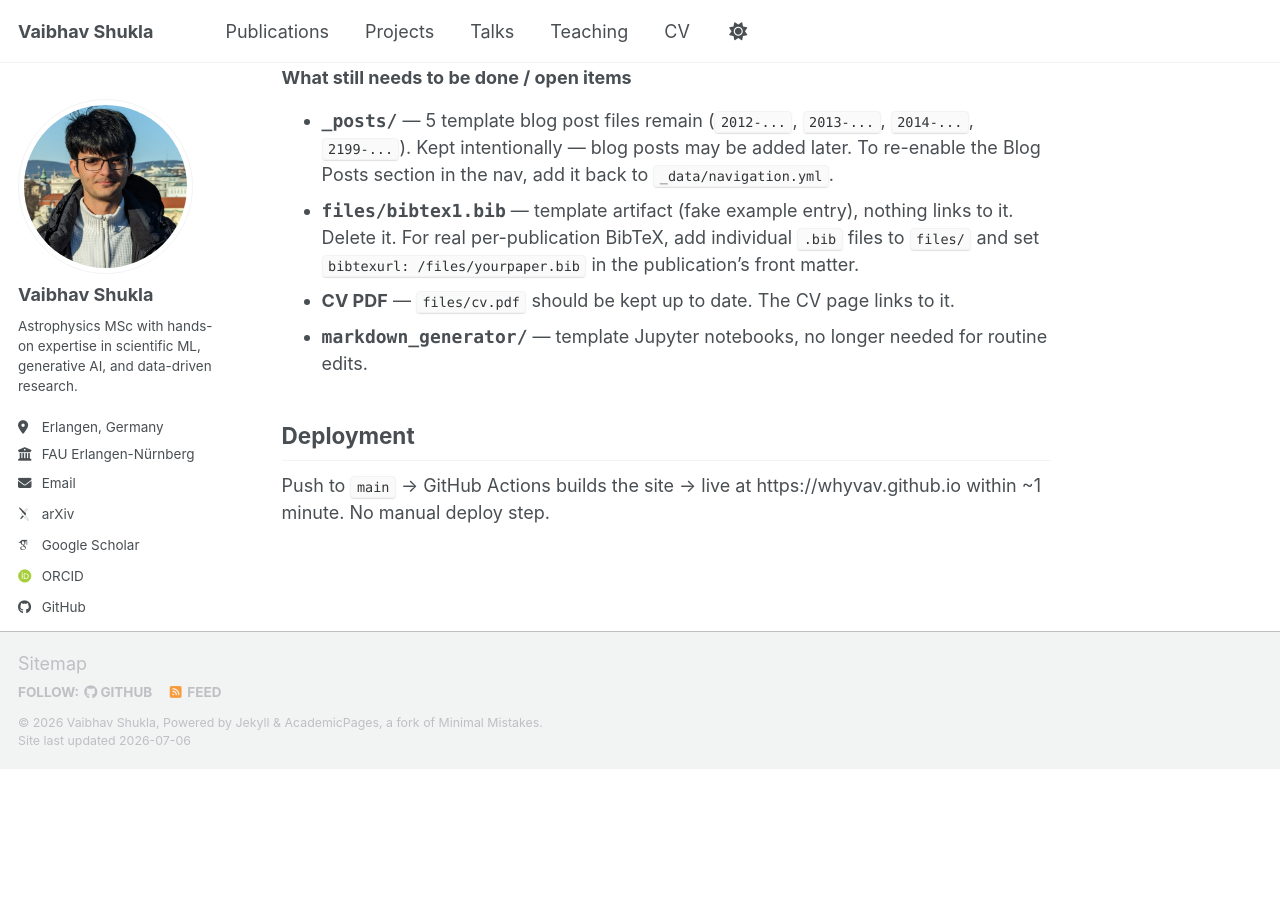
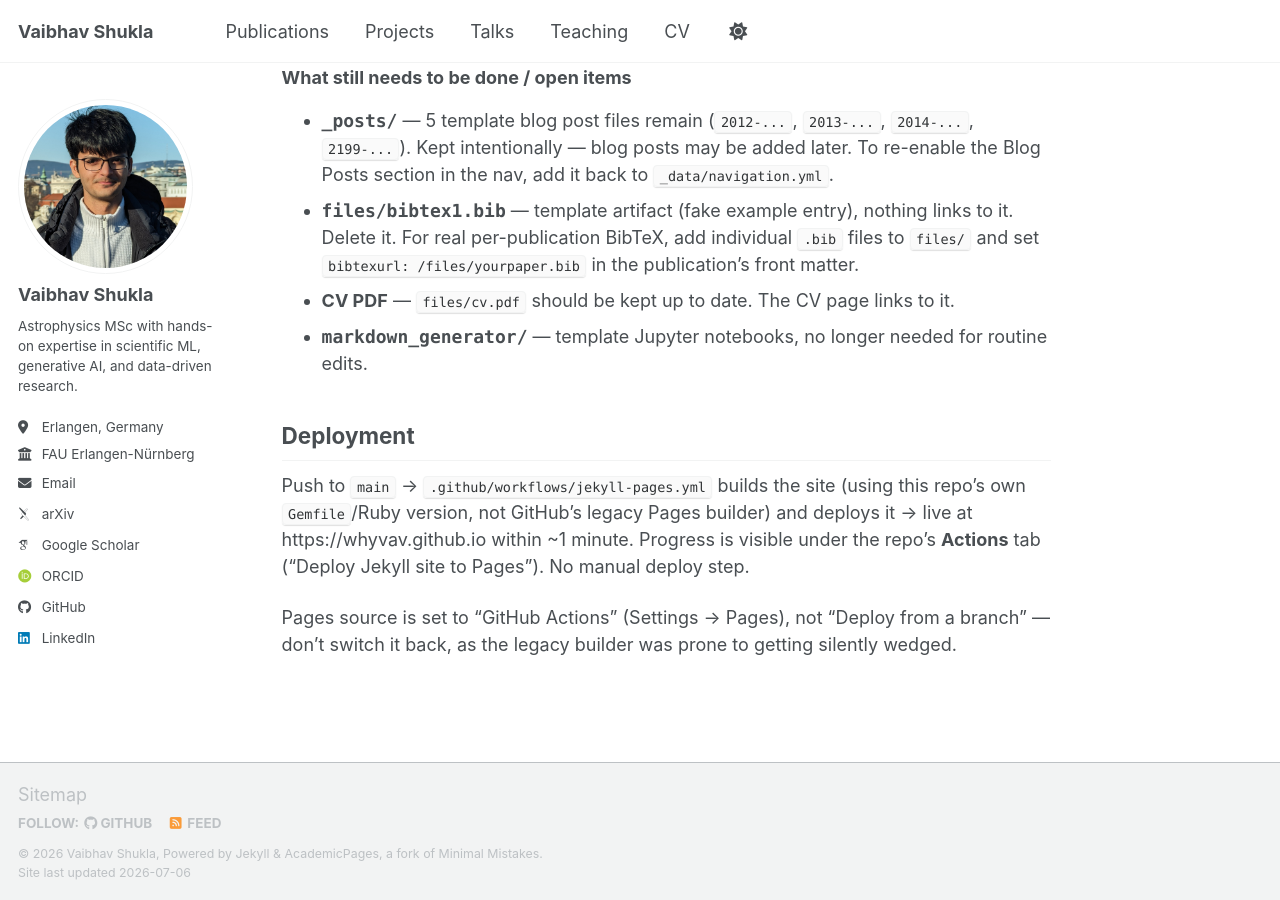
Before and after one commit to whyvav/whyvav.github.io, a Jekyll site: the page built from CLAUDE.md, in a window 1280 px wide and 900 px high, scrolled down 8611 px. Built offline with Jekyll 4.4.1, drawn with Linux system fonts in a browser that asks for light colours; some web fonts are replaced; our own code applies the rules of GitHub Pages for plain Markdown files; a script bundle is joined from its source files by our own code; library files that are not in the unit come from our copies; before the commit the page ends 9380 px from its top, so only the background shows below that.

```diff
--- a/CLAUDE.md
+++ b/CLAUDE.md
@@ -99,4 +99,6 @@ The site is populated with Vaibhav's real academic/professional information. All
 
 ## Deployment
 
-Push to `main` → GitHub Actions builds the site → live at https://whyvav.github.io within ~1 minute. No manual deploy step.
+Push to `main` → `.github/workflows/jekyll-pages.yml` builds the site (using this repo's own `Gemfile`/Ruby version, not GitHub's legacy Pages builder) and deploys it → live at https://whyvav.github.io within ~1 minute. Progress is visible under the repo's **Actions** tab ("Deploy Jekyll site to Pages"). No manual deploy step.
+
+Pages source is set to "GitHub Actions" (Settings → Pages), not "Deploy from a branch" — don't switch it back, as the legacy builder was prone to getting silently wedged.
```
Also changed, not shown: README.md (+1 -1 lines), _projects/msc-thesis-lmc-snrs.md (+3 -1 lines), images/wordcloud.jpg (added), images/wordcloud.png (deleted), 1 other file.
